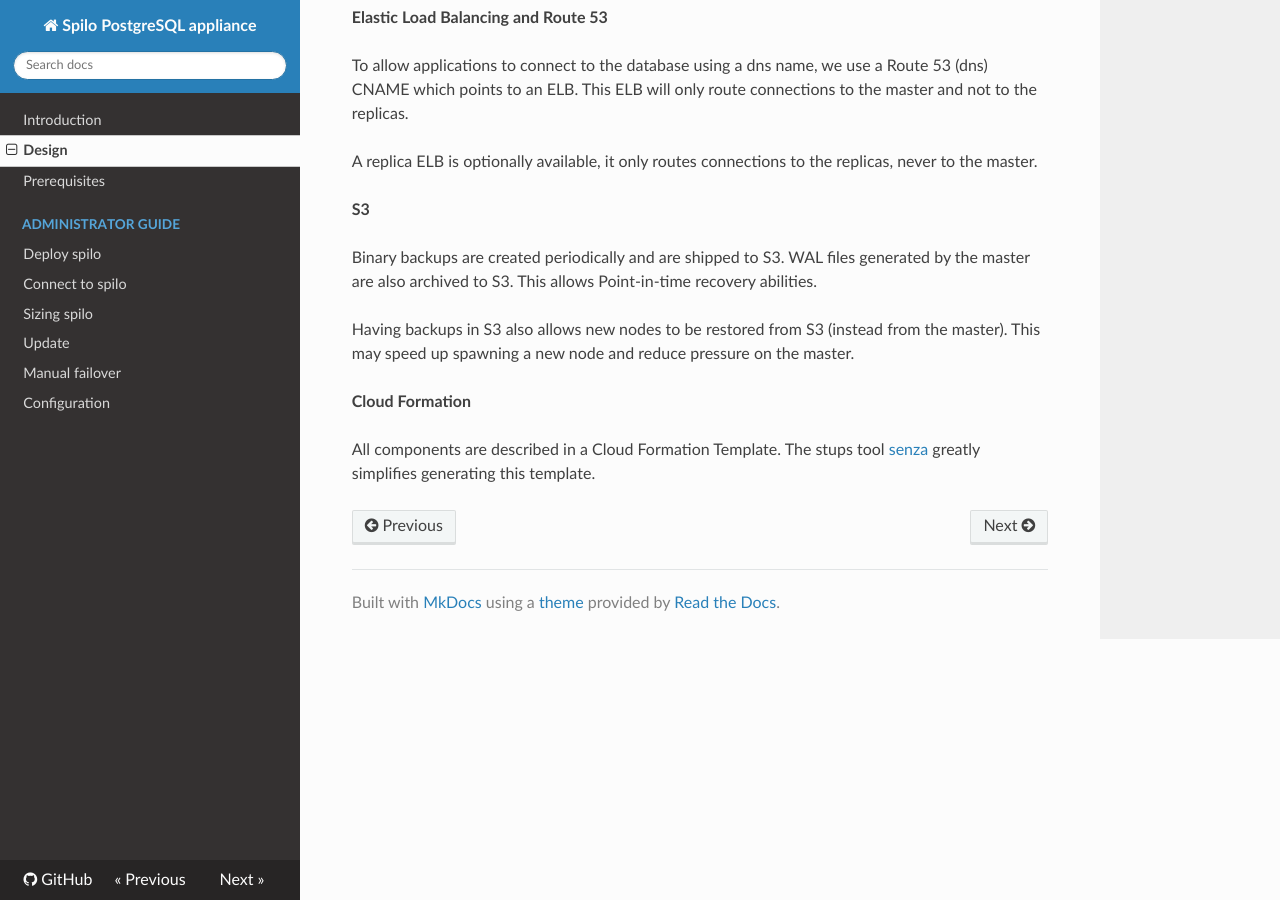
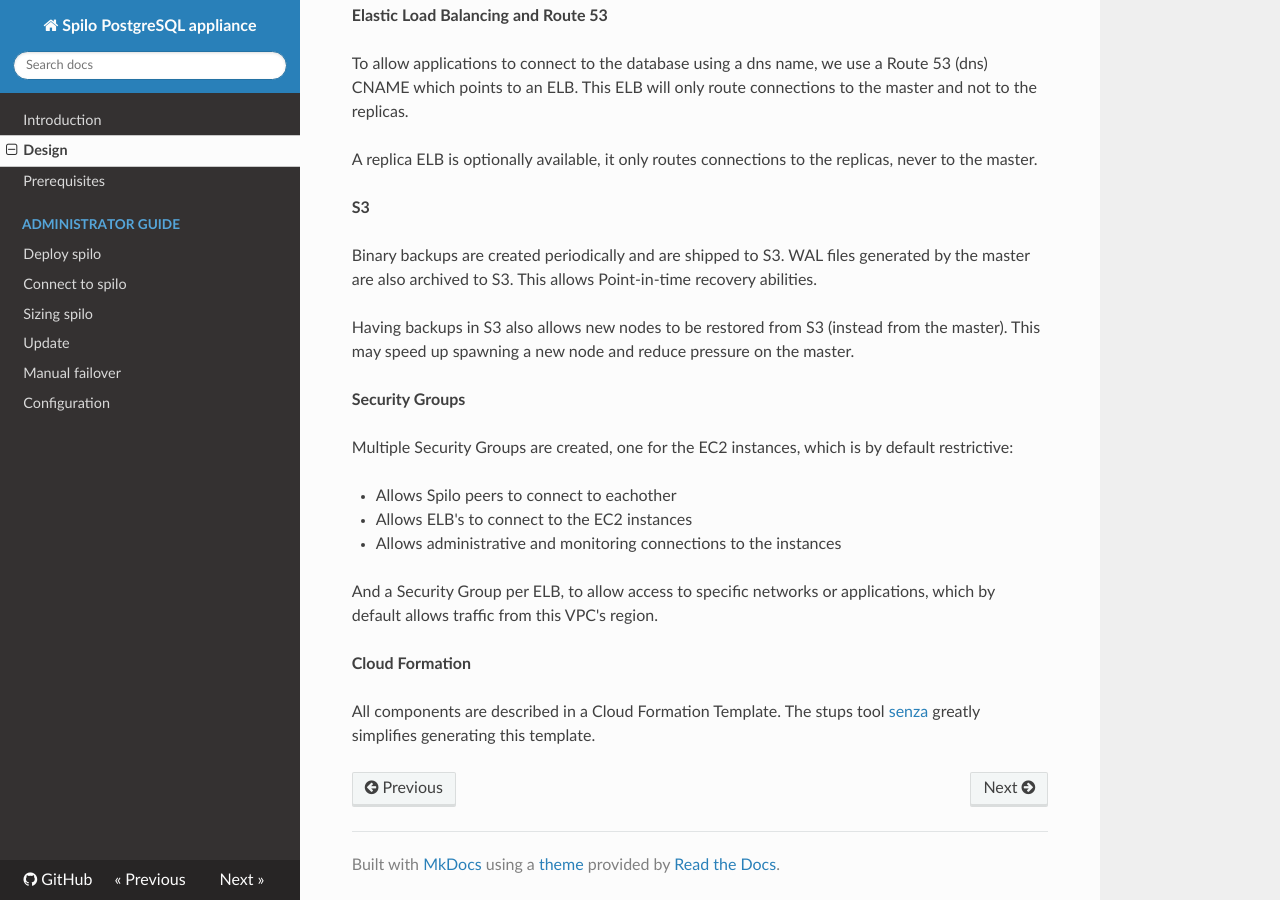
Before and after one commit to zalando/spilo, an MkDocs documentation site: the page built from docs/DESIGN.md, in a window 1280 px wide and 900 px high, scrolled down 2082 px. Built offline with MkDocs 1.6.1, drawn with Linux system fonts in a browser that asks for light colours; nearby versions of some CDN libraries; old or Windows-style settings are respelled for this version of MkDocs.

Commit message:
Documentation: Reflect Security Group changes

```diff
--- a/docs/DESIGN.md
+++ b/docs/DESIGN.md
@@ -62,6 +62,16 @@
 Having backups in S3 also allows new nodes to be restored from S3 (instead from the master). This may speed up spawning a new node and
 reduce pressure on the master.
 
+**Security Groups**
+
+Multiple Security Groups are created, one for the EC2 instances, which is by default restrictive:
+
+* Allows Spilo peers to connect to eachother
+* Allows ELB's to connect to the EC2 instances
+* Allows administrative and monitoring connections to the instances
+
+And a Security Group per ELB, to allow access to specific networks or applications, which by default allows traffic from this VPC's region.
+
 **Cloud Formation**
 
 All components are described in a Cloud Formation Template. The stups tool [senza](https://github.com/zalando-stups/senza)
```
Also changed, not shown: docs/Spilo_Architecture_High_Level.png.
